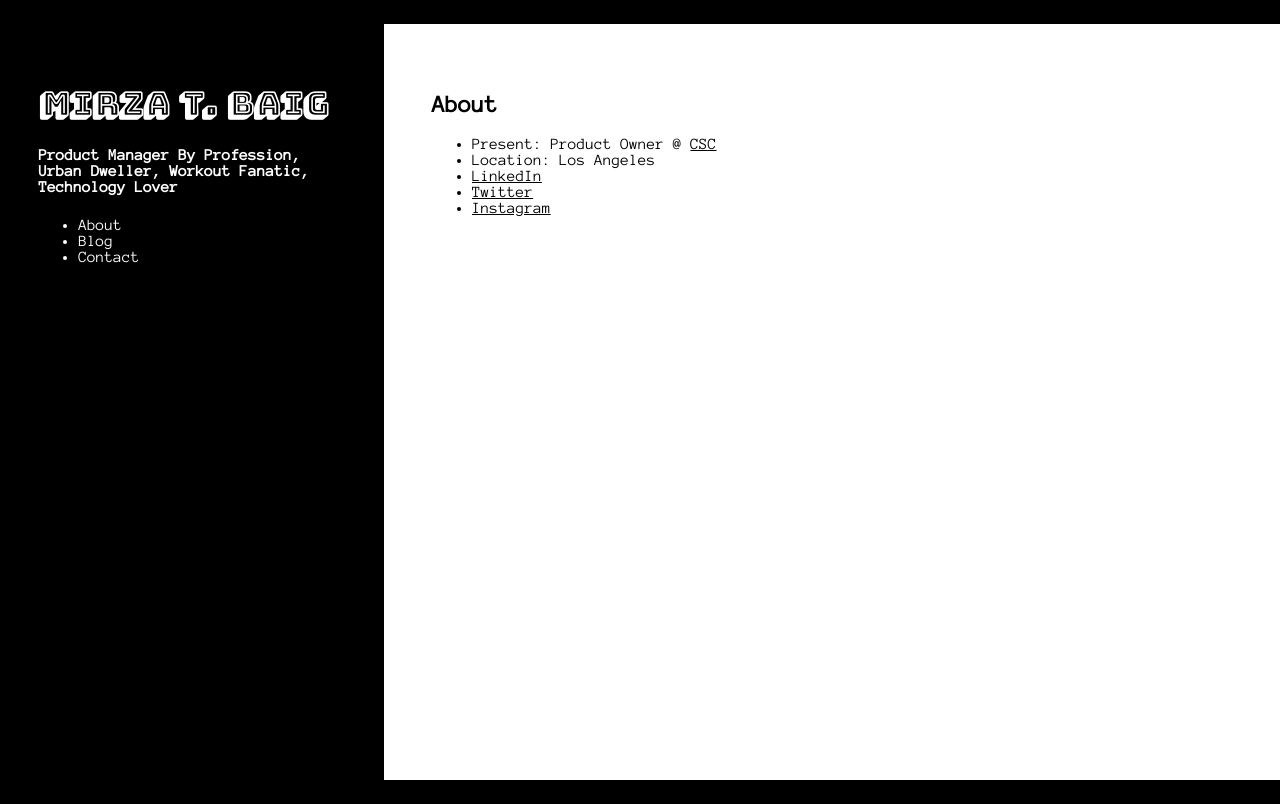
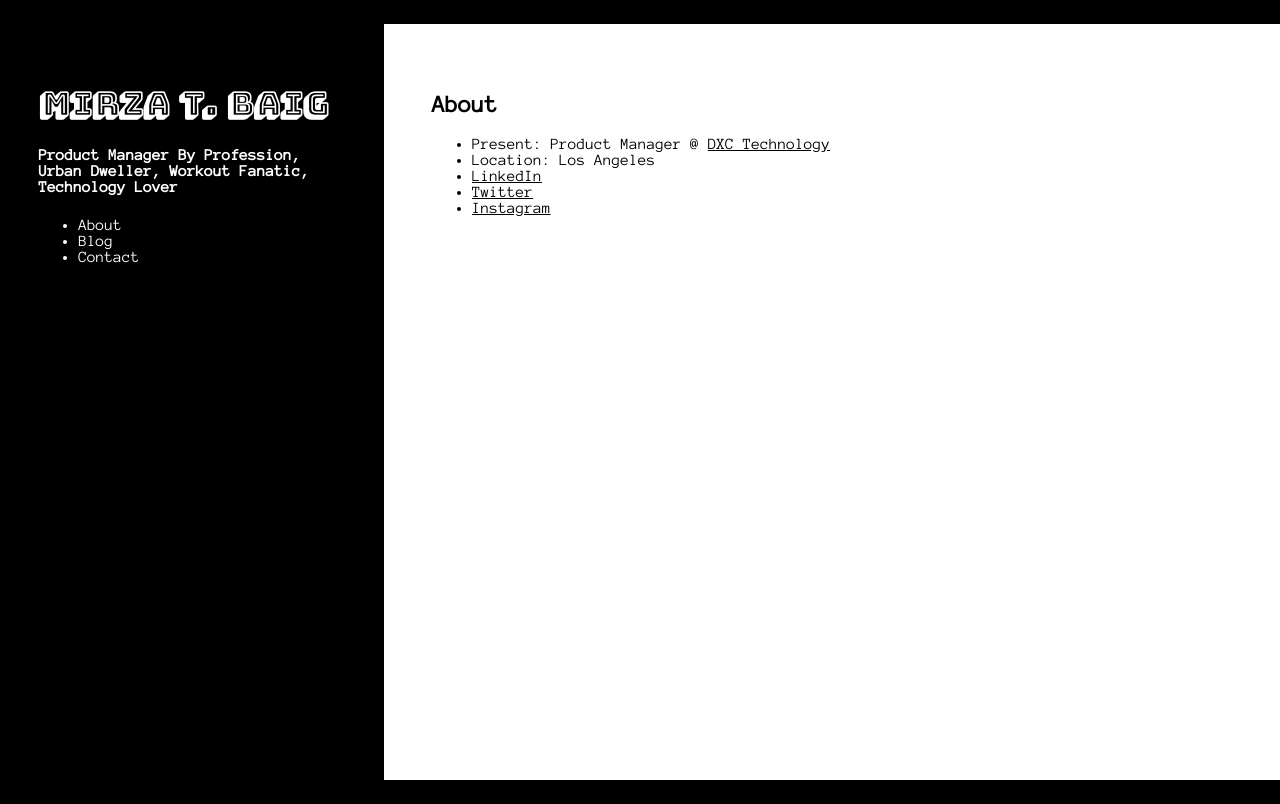
Before and after one commit to tBaig/tbaigSite, a React (Create React App) app: page / in a window 1280 px wide. Built offline with nearby package versions, Linux system fonts and the light colour scheme.

Commit message:
Updated CSC to DXC

```diff
--- a/src/Home.js
+++ b/src/Home.js
@@ -9,7 +9,7 @@ class Home extends React.Component{
 				</div>
 				<div id="postContent">
 					<ul className="socialMedia">
-						<li>Present: Product Owner @ <a href="https://dxc.technology">CSC</a></li>
+						<li>Present: Product Manager @ <a href="https://dxc.technology">DXC Technology</a></li>
 						<li>Location: Los Angeles</li>
 						<li><a href="https://www.linkedin.com/in/mbaig91/">LinkedIn</a></li>
 						<li><a href="https://twitter.com/toolbaig_talha">Twitter</a></li>
```
